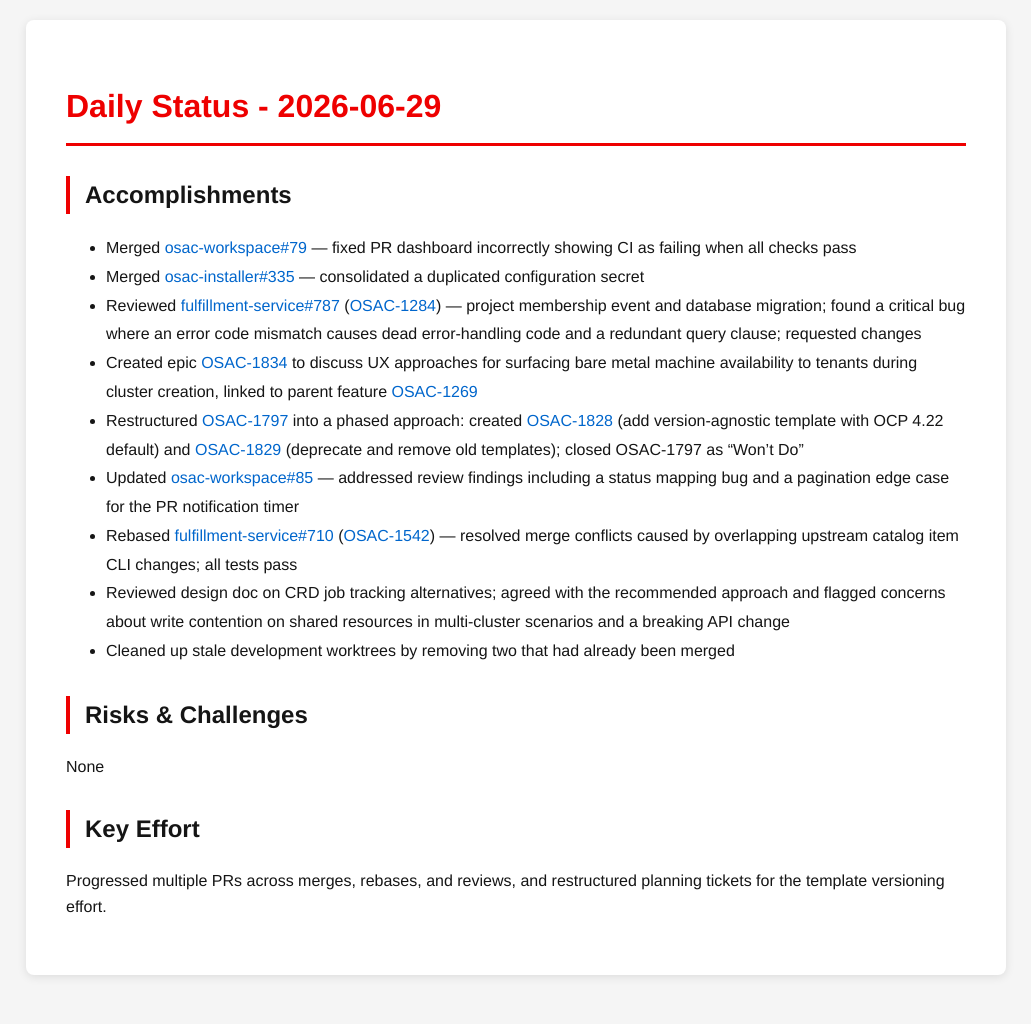
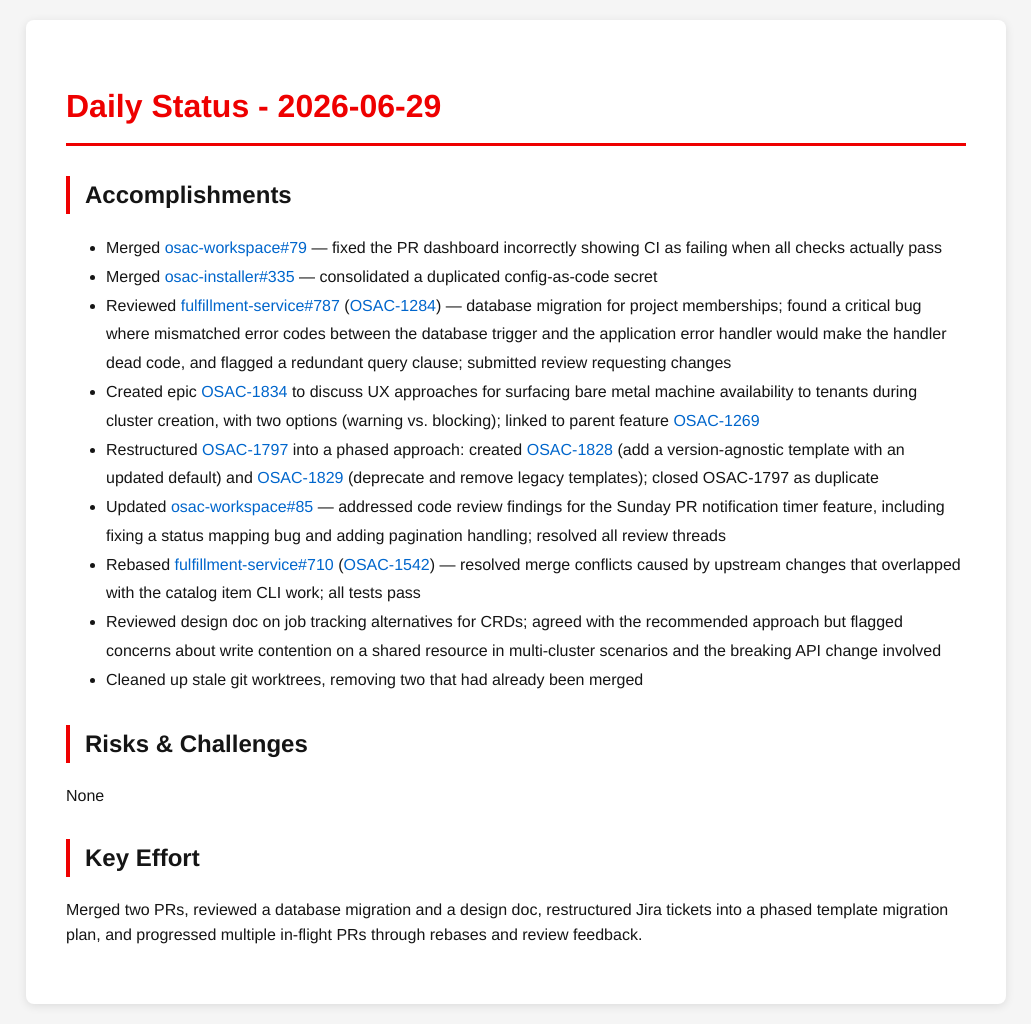
Before and after one commit to tzvatot/daily-status, a Jekyll site: the page built from 2026-06-29.md, in a window 1280 px wide. Shown: the whole page, without its empty margins (124-1155 px from the left). Built offline with Jekyll 4.4.1, drawn with Linux system fonts in a browser that asks for light colours; before the commit the page ends 995 px from its top, so only the background shows below that.

Commit message:
Daily status update - 2026-06-29

```diff
--- a/2026-06-29.md
+++ b/2026-06-29.md
@@ -7,18 +7,18 @@ date: 2026-06-29
 # Daily Status - 2026-06-29
 
 ## Accomplishments
-- Merged [osac-workspace#79](https://github.com/osac-project/osac-workspace/pull/79) — fixed PR dashboard incorrectly showing CI as failing when all checks pass
-- Merged [osac-installer#335](https://github.com/osac-project/osac-installer/pull/335) — consolidated a duplicated configuration secret
-- Reviewed [fulfillment-service#787](https://github.com/osac-project/fulfillment-service/pull/787) ([OSAC-1284](https://redhat.atlassian.net/browse/OSAC-1284)) — project membership event and database migration; found a critical bug where an error code mismatch causes dead error-handling code and a redundant query clause; requested changes
-- Created epic [OSAC-1834](https://redhat.atlassian.net/browse/OSAC-1834) to discuss UX approaches for surfacing bare metal machine availability to tenants during cluster creation, linked to parent feature [OSAC-1269](https://redhat.atlassian.net/browse/OSAC-1269)
-- Restructured [OSAC-1797](https://redhat.atlassian.net/browse/OSAC-1797) into a phased approach: created [OSAC-1828](https://redhat.atlassian.net/browse/OSAC-1828) (add version-agnostic template with OCP 4.22 default) and [OSAC-1829](https://redhat.atlassian.net/browse/OSAC-1829) (deprecate and remove old templates); closed OSAC-1797 as "Won't Do"
-- Updated [osac-workspace#85](https://github.com/osac-project/osac-workspace/pull/85) — addressed review findings including a status mapping bug and a pagination edge case for the PR notification timer
-- Rebased [fulfillment-service#710](https://github.com/osac-project/fulfillment-service/pull/710) ([OSAC-1542](https://redhat.atlassian.net/browse/OSAC-1542)) — resolved merge conflicts caused by overlapping upstream catalog item CLI changes; all tests pass
-- Reviewed design doc on CRD job tracking alternatives; agreed with the recommended approach and flagged concerns about write contention on shared resources in multi-cluster scenarios and a breaking API change
-- Cleaned up stale development worktrees by removing two that had already been merged
+- Merged [osac-workspace#79](https://github.com/osac-project/osac-workspace/pull/79) — fixed the PR dashboard incorrectly showing CI as failing when all checks actually pass
+- Merged [osac-installer#335](https://github.com/osac-project/osac-installer/pull/335) — consolidated a duplicated config-as-code secret
+- Reviewed [fulfillment-service#787](https://github.com/osac-project/fulfillment-service/pull/787) ([OSAC-1284](https://redhat.atlassian.net/browse/OSAC-1284)) — database migration for project memberships; found a critical bug where mismatched error codes between the database trigger and the application error handler would make the handler dead code, and flagged a redundant query clause; submitted review requesting changes
+- Created epic [OSAC-1834](https://redhat.atlassian.net/browse/OSAC-1834) to discuss UX approaches for surfacing bare metal machine availability to tenants during cluster creation, with two options (warning vs. blocking); linked to parent feature [OSAC-1269](https://redhat.atlassian.net/browse/OSAC-1269)
+- Restructured [OSAC-1797](https://redhat.atlassian.net/browse/OSAC-1797) into a phased approach: created [OSAC-1828](https://redhat.atlassian.net/browse/OSAC-1828) (add a version-agnostic template with an updated default) and [OSAC-1829](https://redhat.atlassian.net/browse/OSAC-1829) (deprecate and remove legacy templates); closed OSAC-1797 as duplicate
+- Updated [osac-workspace#85](https://github.com/osac-project/osac-workspace/pull/85) — addressed code review findings for the Sunday PR notification timer feature, including fixing a status mapping bug and adding pagination handling; resolved all review threads
+- Rebased [fulfillment-service#710](https://github.com/osac-project/fulfillment-service/pull/710) ([OSAC-1542](https://redhat.atlassian.net/browse/OSAC-1542)) — resolved merge conflicts caused by upstream changes that overlapped with the catalog item CLI work; all tests pass
+- Reviewed design doc on job tracking alternatives for CRDs; agreed with the recommended approach but flagged concerns about write contention on a shared resource in multi-cluster scenarios and the breaking API change involved
+- Cleaned up stale git worktrees, removing two that had already been merged
 
 ## Risks & Challenges
 None
 
 ## Key Effort
-Progressed multiple PRs across merges, rebases, and reviews, and restructured planning tickets for the template versioning effort.
+Merged two PRs, reviewed a database migration and a design doc, restructured Jira tickets into a phased template migration plan, and progressed multiple in-flight PRs through rebases and review feedback.
```
